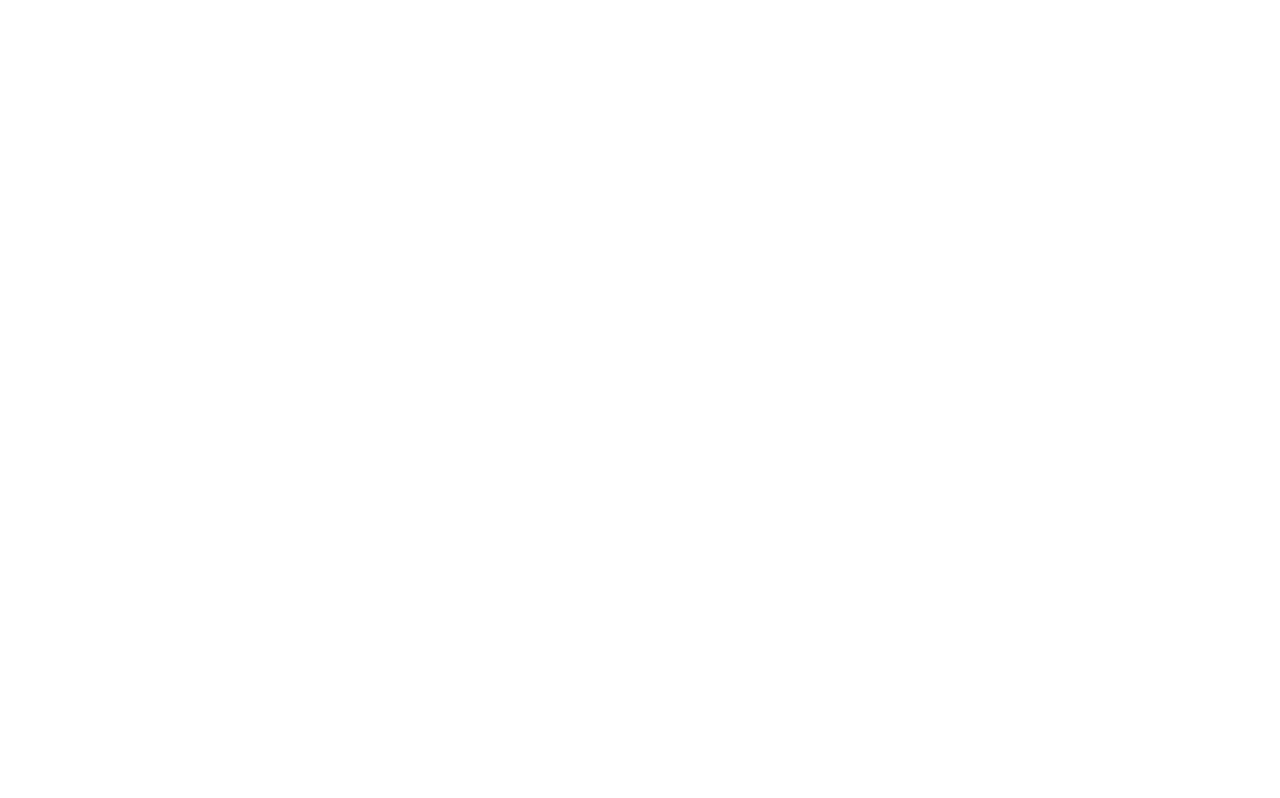
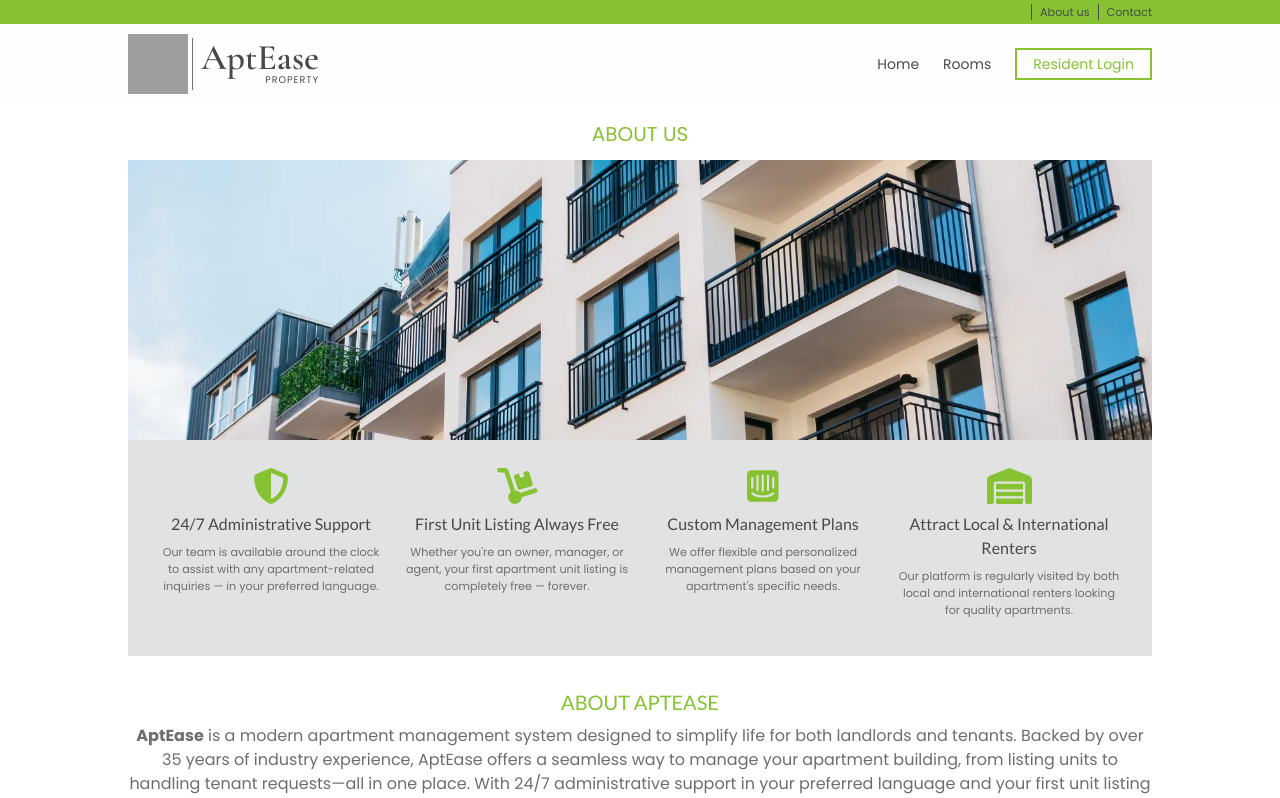
Before and after one commit to gabyel-dev/ApartmentManagement, a React (Vite) app in the folder Frontend/: page /about in a window 1280 px wide. Before the commit this address had no page. Shown: the top 798 px of the page. Built offline with nearby package versions, Linux system fonts and the light colour scheme; grey boxes are pictures that could not be loaded.

Commit message:
added about page

```diff
--- a/Frontend/src/App.tsx
+++ b/Frontend/src/App.tsx
@@ -5,6 +5,7 @@
 import AdminDashboard from "./components/Admin/AdminDashboard";
 import Protected from "./components/Auth/Protected";
 import Rooms from "./components/user_routes/Rooms";
+import About from "./components/user_routes/About";
 
 const App = () => {
   return (
@@ -15,6 +16,7 @@
           <Route path="/" element={<Home />} />
           <Route path="/login" element={<Login />} />
           <Route path="/rooms" element={<Rooms />} />
+          <Route path="/about" element={<About />} />
 
           {/* Protected Routes */}
           <Route
--- a/Frontend/src/components/Admin/AdminDashboard.tsx
+++ b/Frontend/src/components/Admin/AdminDashboard.tsx
@@ -1,4 +1,5 @@
 import { useNavigate } from "react-router-dom";
+import Navbar from "../Navbar/NavbarHome";
 
 const AdminDashboard = () => {
   const navigate = useNavigate();
@@ -11,9 +12,12 @@
   };
 
   return (
-    <div>
-      <button onClick={logout}>ALIS</button>
-    </div>
+    <>
+      <Navbar />
+      <div>
+        <button onClick={logout}>ALIS</button>
+      </div>
+    </>
   );
 };
 
--- a/Frontend/src/components/Auth/Login.tsx
+++ b/Frontend/src/components/Auth/Login.tsx
@@ -73,7 +73,7 @@
   };
 
   useEffect(() => {
-    document.title = "Apt-Ease - Login";
+    document.title = "Login - AptEase";
     const checkUser = async () => {
       const isLoggedIn = await CheckAuth();
       const role = localStorage.getItem("role");
@@ -89,6 +89,7 @@
 
   return (
     <>
+      <div className="h-full w-full overflow-x-hidden">
         <Link
           to="/"
           className="absolute top-5 left-5 text-sm flex items-center gap-2 md:hidden text-[var(--gray)] z-10"
@@ -98,10 +99,10 @@
         </Link>
         <VantaBackground />
         <Navbar />
-      <div className="w-full h-[100vh] flex justify-center items-center font text-[var(--gray)] bg-[var(--bg)]">
+        <div className="w-full min-h-screen flex justify-center items-center font text-[var(--gray)] bg-[var(--bg)] overflow-hidden">
           <form
             onSubmit={login}
-          className="flex flex-col gap-5 max-w-70 h-fit justify-start items-start z-2 p-5 rounded-lg ]"
+            className="flex flex-col gap-5 max-w-70 h-fit justify-start items-start z-2 p-5 rounded-lg"
           >
             <div className="flex flex-col items-start pb-6 leading-4">
               <h1 className="font-black text-3xl heading">APT-EASE</h1>
@@ -135,7 +136,7 @@
                 />
                 <div
                   onClick={() => {
-                  showPass === true ? setShowPass(false) : setShowPass(true);
+                    setShowPass(!showPass);
                   }}
                   className="text-[0.8em] text-gray-600"
                 >
@@ -144,7 +145,7 @@
               </div>
             </div>
             <div
-            className={`absolute top-8 left-1/2 transform -translate-x-1/2 transition-all duration-300 ease-in-out ${
+              className={`fixed top-8 left-1/2 transform -translate-x-1/2 transition-all duration-300 ease-in-out ${
                 error
                   ? "translate-y-0 opacity-100"
                   : "-translate-y-10 opacity-0 pointer-events-none"
@@ -166,6 +167,7 @@
             </div>
           </form>
         </div>
+      </div>
     </>
   );
 };
--- a/Frontend/src/components/Navbar/NavbarHome.tsx
+++ b/Frontend/src/components/Navbar/NavbarHome.tsx
@@ -7,7 +7,7 @@
   faCircleInfo,
   faBuilding,
 } from "@fortawesome/free-solid-svg-icons";
-import { useState } from "react";
+import { useEffect, useState } from "react";
 
 const menu = (
   <FontAwesomeIcon
@@ -23,6 +23,17 @@
 
 export default function Navbar() {
   const [isOpen, setIsOpen] = useState<boolean>(false);
+  const [isScrolling, setIsScrolling] = useState(false);
+
+  const scroll = () => {
+    setIsScrolling(window.scrollY > 10 ? true : false);
+  };
+
+  useEffect(() => {
+    window.addEventListener("scroll", scroll);
+
+    return () => window.addEventListener("scroll", scroll);
+  }, []);
 
   const showMenu = () => {
     setIsOpen(!isOpen);
@@ -30,8 +41,8 @@
 
   return (
     <>
-      <div className="md:block hidden font z-100">
-        <div className="h-6 w-full fixed text-[0.7em] bg-[var(--base-green)] flex justify-end items-center px-[10vw] text-[var(--gray)] py-2">
+      <div className="md:block hidden font z-40 ">
+        <div className="h-6 w-full text-[0.7em] bg-[var(--base-green)] flex justify-end items-center px-[10vw] text-[var(--gray)] py-2 z-40 ">
           <Link to={"/about"}>
             <span className="px-2 border-l-1 border-[var(--gray)]">
               About us
@@ -43,7 +54,13 @@
             </span>
           </Link>
         </div>
-        <div className="flex justify-between items-center px-[10vw] py-3 w-full h-[80px] fixed top-6 text-[var(--gray)] bg-[var(--white)]">
+        <div
+          className={`flex justify-between items-center px-[10vw] py-3 w-full h-[80px]  ${
+            isScrolling
+              ? "top-0 fixed"
+              : "top-6 transition-all duration-300 absolute"
+          } text-[var(--gray)] bg-[var(--white)]`}
+        >
           <div>
             <Link to={"/"}>
               <div className="flex items-center">
--- a/Frontend/src/components/css/Vanta.css
+++ b/Frontend/src/components/css/Vanta.css
@@ -1,9 +1,11 @@
 .bg {
-  position: absolute;
+  position: fixed;
   top: 0;
   left: 0;
   width: 100%;
   height: 100vh;
   z-index: 0; /* To ensure it stays behind other content */
   opacity: 1;
+  top: 23px;
+  overflow: hidden;
 }
--- /dev/null
+++ b/Frontend/src/components/user_routes/About.tsx
@@ -0,0 +1,119 @@
+import { FontAwesomeIcon } from "@fortawesome/react-fontawesome";
+import Navbar from "../Navbar/NavbarHome";
+import {
+  faDolly,
+  faShieldHalved,
+  faWarehouse,
+} from "@fortawesome/free-solid-svg-icons";
+import { faIntercom } from "@fortawesome/free-brands-svg-icons";
+import { useEffect } from "react";
+import Footer from "../Footer/Footer";
+
+const first = (
+  <FontAwesomeIcon
+    icon={faShieldHalved}
+    className="text-[var(--base-green)] text-4xl"
+  />
+);
+const second = (
+  <FontAwesomeIcon
+    icon={faDolly}
+    className="text-[var(--base-green)] text-4xl"
+  />
+);
+const third = (
+  <FontAwesomeIcon
+    icon={faIntercom}
+    className="text-[var(--base-green)] text-4xl"
+  />
+);
+const fourth = (
+  <FontAwesomeIcon
+    icon={faWarehouse}
+    className="text-[var(--base-green)] text-4xl"
+  />
+);
+
+export default function About() {
+  useEffect(() => {
+    document.title = "About Us - AptEase";
+  });
+  return (
+    <>
+      <Navbar />
+      <div className="w-full h-fit  md:px-[10vw] pt-24 flex justify-center flex-col items-center font">
+        <h1 className="text-[var(--base-green)] pb-3 text-xl">ABOUT US</h1>
+        <div className="flex-flex-col">
+          <div className="w-full h-70 overflow-hidden flex flex-col">
+            <img
+              src="/sample.webp"
+              alt="apartment_image_front"
+              className="h-70 w-full object-cover"
+            />
+          </div>
+          <div className="w-full h-fit bg-[var(--light-gray)]/20 p-7 grid grid-cols-1 md:grid-cols-2 lg:grid-cols-4  gap-4 justify-center place-items-center">
+            <div className="flex flex-col gap-2 items-center h-40 max-w-60  ">
+              {first}
+              <h1 className="text-md heading text-[var(--gray)] text-center">
+                24/7 Administrative Support
+              </h1>
+              <p className="text-[0.7em] text-center text-[var(--light-gray)]">
+                Our team is available around the clock to assist with any
+                apartment-related inquiries — in your preferred language.
+              </p>
+            </div>
+
+            <div className="flex flex-col gap-2 items-center h-40  max-w-60 ">
+              {second}
+              <h1 className="text-md heading text-[var(--gray)] text-center">
+                First Unit Listing Always Free
+              </h1>
+              <p className="text-[0.7em] text-center text-[var(--light-gray)]">
+                Whether you're an owner, manager, or agent, your first apartment
+                unit listing is completely free — forever.
+              </p>
+            </div>
+
+            <div className="flex flex-col gap-2 items-center h-40  max-w-60 ">
+              {third}
+              <h1 className="text-md heading text-[var(--gray)] text-center">
+                Custom Management Plans
+              </h1>
+              <p className="text-[0.7em] text-center text-[var(--light-gray)]">
+                We offer flexible and personalized management plans based on
+                your apartment's specific needs.
+              </p>
+            </div>
+
+            <div className="flex flex-col gap-2 items-center max-w-60  h-40">
+              {fourth}
+              <h1 className="text-md heading text-[var(--gray)] text-center">
+                Attract Local & International Renters
+              </h1>
+              <p className="text-[0.7em] text-center text-[var(--light-gray)]">
+                Our platform is regularly visited by both local and
+                international renters looking for quality apartments.
+              </p>
+            </div>
+          </div>
+          <div className="w-full flex flex-col justify-center items-center h-fit text-[var(--gray)] gap-2 py-8">
+            <h1 className="heading text-xl text-[var(--base-green)]">
+              ABOUT APTEASE
+            </h1>
+            <p className="font text-center text-[var(--light-gray)]">
+              <strong>AptEase</strong> is a modern apartment management system
+              designed to simplify life for both landlords and tenants. Backed
+              by over 35 years of industry experience, AptEase offers a seamless
+              way to manage your apartment building, from listing units to
+              handling tenant requests—all in one place. With 24/7
+              administrative support in your preferred language and your first
+              unit listing always free, managing your property has never been
+              easier. Experience smarter apartment management with AptEase.
+            </p>
+          </div>
+        </div>
+      </div>
+      <Footer />
+    </>
+  );
+}
--- a/Frontend/src/components/user_routes/Rooms.tsx
+++ b/Frontend/src/components/user_routes/Rooms.tsx
@@ -5,10 +5,14 @@
 import RoomList from "./RoomList";
 import { Link } from "react-router-dom";
 import Footer from "../Footer/Footer";
+import { useEffect } from "react";
 
 const right = <FontAwesomeIcon icon={faArrowRight} className="text-sm" />;
 
 export default function Rooms() {
+  useEffect(() => {
+    document.title = "Rooms - AptEase";
+  });
   return (
     <>
       <Navbar />
```
Lines whose indentation alone changed are shown as unchanged.
